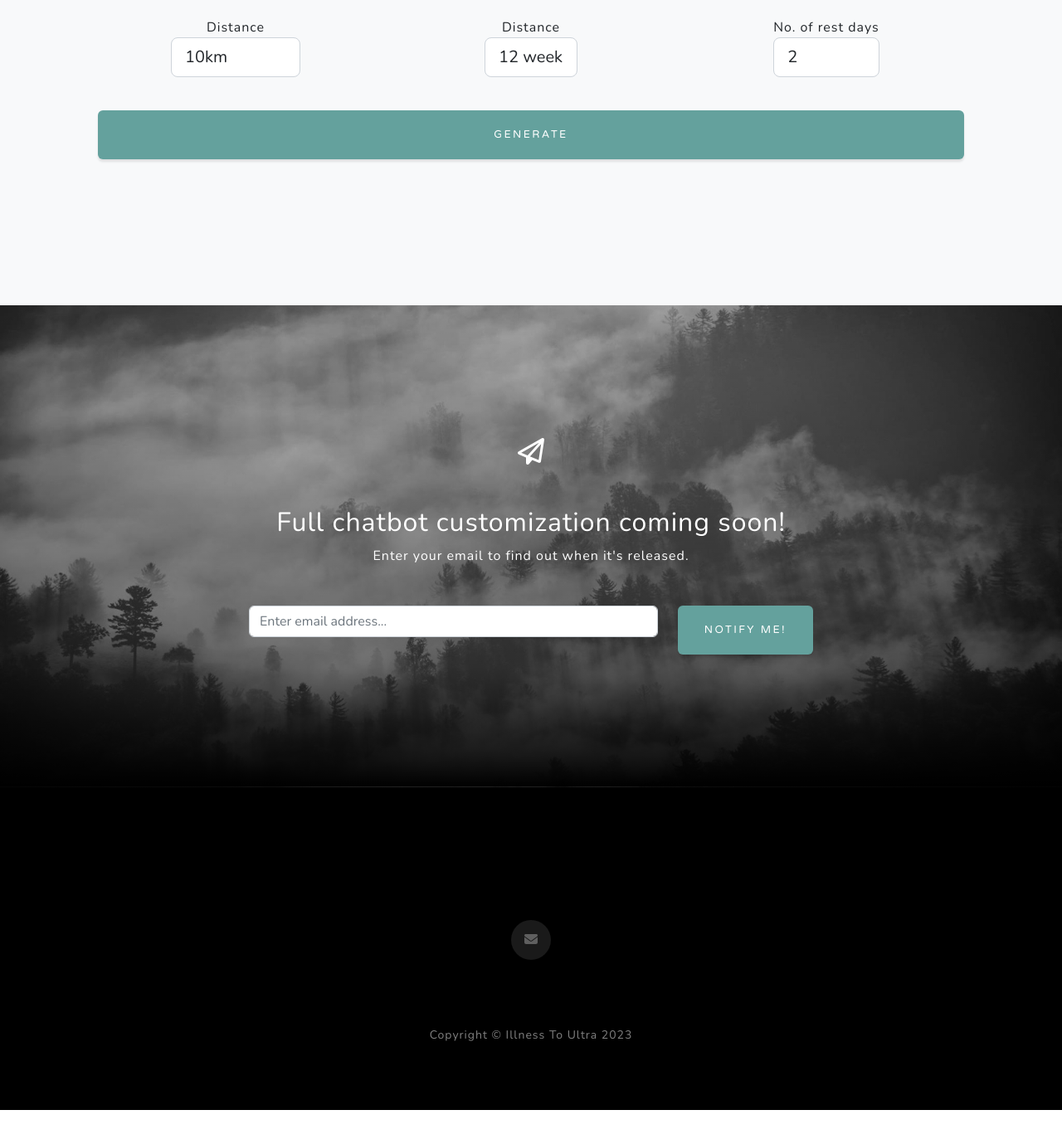
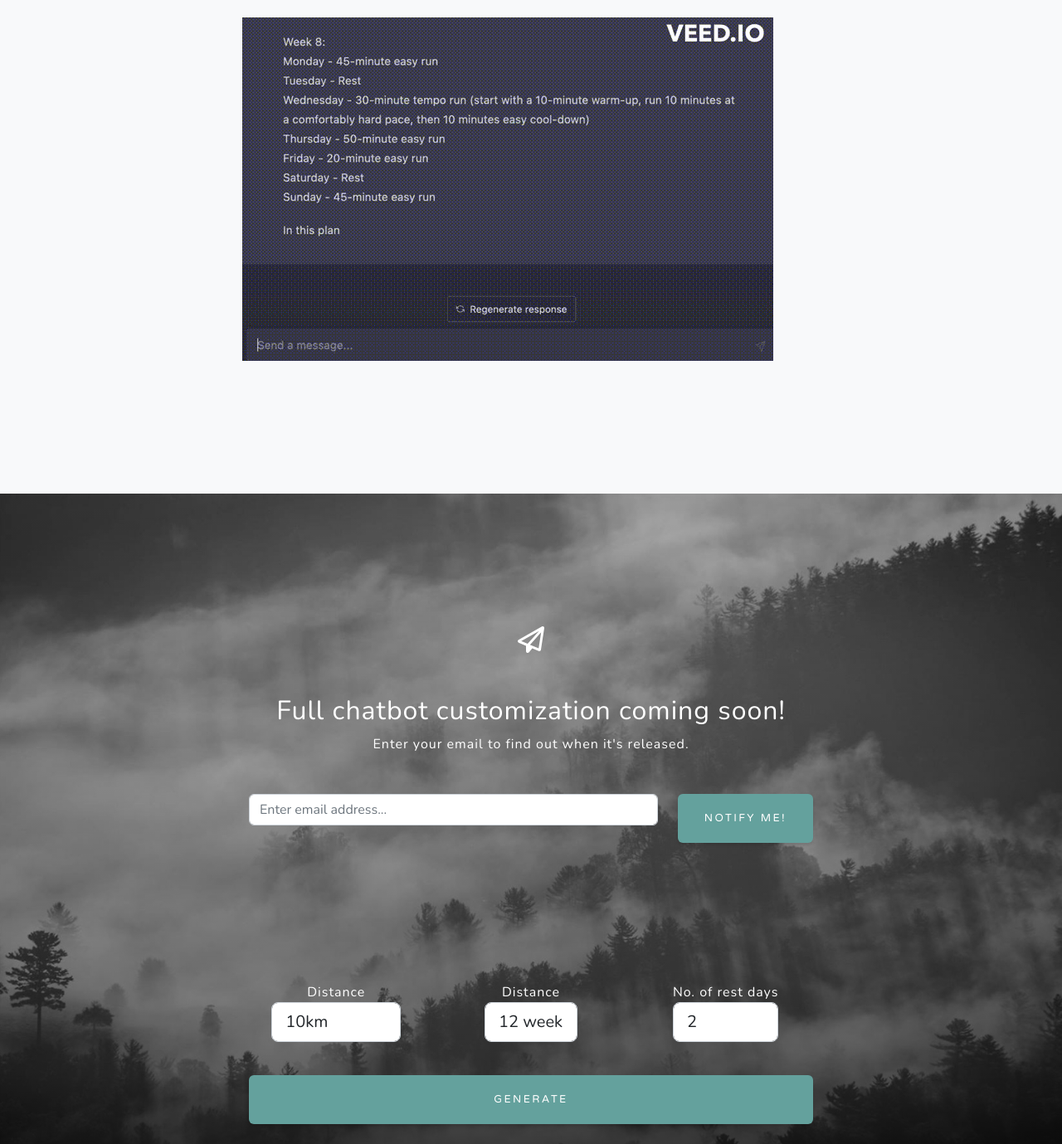
Before and after one commit to nickwinder/my-training-plan-website, a plain HTML site: page index.html in a window 1280 px wide. Shown: the part 1560-2939 px from the top of the page at 83% size. Before the commit the page ends 2898 px from the top, so only its background shows below. Drawn offline with nearby package versions, Linux system fonts and the light colour scheme.

Commit message:
Add a gif example.

```diff
--- a/index.html
+++ b/index.html
@@ -4,7 +4,11 @@
     <script async src="https://www.googletagmanager.com/gtag/js?id=G-MWTCMJT320"></script>
     <script>
         window.dataLayer = window.dataLayer || [];
-        function gtag(){dataLayer.push(arguments);}
+
+        function gtag() {
+            dataLayer.push(arguments);
+        }
+
         gtag('js', new Date());
 
         gtag('config', 'G-MWTCMJT320');
@@ -66,46 +70,9 @@
     <div class="container px-4 px-lg-5">
         <!-- Featured Project Row-->
         <div class="row gx-0 mb-5 mb-lg-0 justify-content-center">
-            <form id="generate-training-plan">
-                <div class="row text-center">
-                    <div class="col">
-                        <label for="distance">
-                            Distance
-                            <select class="form-control form-control-lg" id="distance">
-                                <option value="5">5km</option>
-                                <option value="10" selected="selected">10km</option>
-                                <option value="21">1/2 Marathon</option>
-                                <option value="42">Marathon</option>
-                                <option value="50">50km</option>
-                            </select>
-                        </label>
-                    </div>
-                    <div class="col">
-                        <label for="duration">
-                            Distance
-                            <select class="form-control form-control-lg" id="duration">
-                                <option value="8">8 week</option>
-                                <option value="12" selected="selected">12 week</option>
-                                <option value="16">16 week</option>
-                                <option value="20">20 week</option>
-                            </select>
-                        </label>
-                    </div>
-                    <div class="col">
-                        <label for="rest-days">
-                            No. of rest days
-                            <select class="form-control form-control-lg" id="rest-days">
-                                <option value="1">1</option>
-                                <option value="2" selected="selected">2</option>
-                                <option value="3">3</option>
-                            </select>
-                        </label>
-                    </div>
-                </div>
-                <div class="row gx-0 mt-4 py-3">
-                    <button type="submit" class="btn btn-primary">Generate</button>
-                </div>
-            </form>
+            <div class="col-lg-8">
+                <img src="assets/img/trainingplan-adjustment.gif" alt="Example of AI Training Plan">
+            </div>
         </div>
     </div>
 </section>
@@ -156,6 +123,56 @@
                 </form>
             </div>
         </div>
+        <br>
+        <br>
+        <br>
+        <br>
+        <br>
+
+        <div class="row gx-4 gx-lg-5 mt-5">
+            <div class="col-md-10 col-lg-8 mx-auto text-center">
+                <form id="generate-training-plan">
+                    <div class="row text-center">
+                        <div class="col">
+                            <label class="text-white" for="distance">
+                                Distance
+                                <select class="form-control form-control-lg" id="distance">
+                                    <option value="5">5km</option>
+                                    <option value="10" selected="selected">10km</option>
+                                    <option value="21">1/2 Marathon</option>
+                                    <option value="42">Marathon</option>
+                                    <option value="50">50km</option>
+                                </select>
+                            </label>
+                        </div>
+                        <div class="col">
+                            <label class="text-white" for="duration">
+                                Distance
+                                <select class="form-control form-control-lg" id="duration">
+                                    <option value="8">8 week</option>
+                                    <option value="12" selected="selected">12 week</option>
+                                    <option value="16">16 week</option>
+                                    <option value="20">20 week</option>
+                                </select>
+                            </label>
+                        </div>
+                        <div class="col">
+                            <label class="text-white" for="rest-days">
+                                No. of rest days
+                                <select class="form-control form-control-lg" id="rest-days">
+                                    <option value="1">1</option>
+                                    <option value="2" selected="selected">2</option>
+                                    <option value="3">3</option>
+                                </select>
+                            </label>
+                        </div>
+                    </div>
+                    <div class="row gx-0 mt-4 py-3">
+                        <button type="submit" class="btn btn-primary">Generate</button>
+                    </div>
+                </form>
+            </div>
+        </div>
     </div>
 </section>
 <!-- Contact-->
```
Also changed, not shown: assets/img/trainingplan-adjustment.gif (added).
